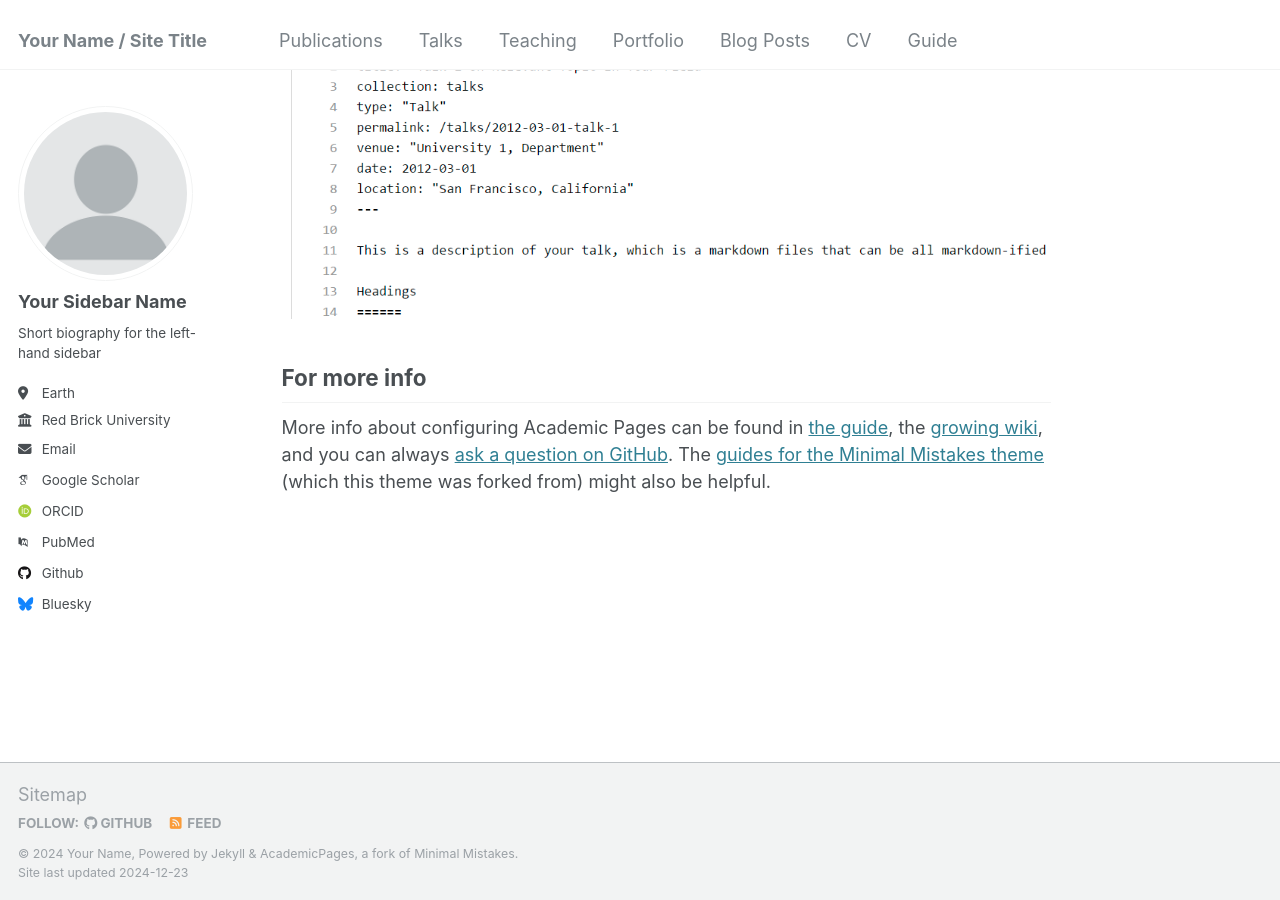
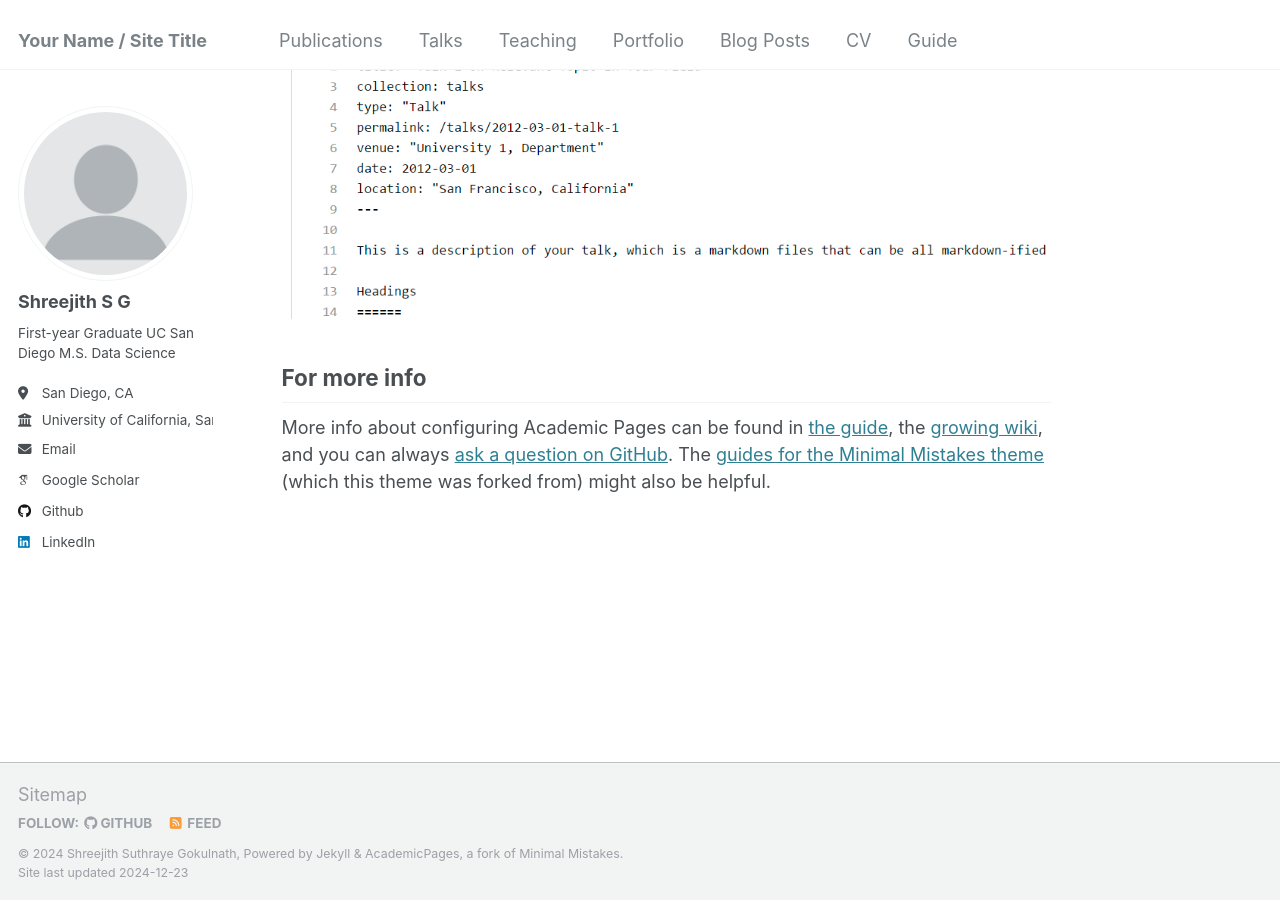
Before and after one commit to ShreejithSG/ShreejithSG.github.io, a Jekyll site: the page built from _pages/about.md, in a window 1280 px wide and 900 px high, scrolled down 2643 px. Built offline with Jekyll 4.4.1, drawn with Linux system fonts in a browser that asks for light colours; some web fonts are replaced.

Commit message:
Update _config.yml

```diff
--- a/_config.yml
+++ b/_config.yml
@@ -10,11 +10,11 @@
 locale                   : "en-US"
 title                    : "Your Name / Site Title"
 title_separator          : "-"
-name                     : &name "Your Name"
-description              : &description "personal description"
-url                      : https://academicpages.github.io # the base hostname & protocol for your site e.g. "https://[your GitHub username].github.io"
+name                     : &name "Shreejith Suthraye Gokulnath"
+description              : &description "First-year Graduate UC San Diego M.S. Data Science"
+url                      : https://shreejithsg.github.io/ # the base hostname & protocol for your site e.g. "https://[your GitHub username].github.io"
 baseurl                  : "" # the subpath of your site, e.g. "/blog"
-repository               : "academicpages/academicpages.github.io"
+repository               : "ShreejithSG/shreejithsg.github.io/"
 
 # Site Author - The following control what appear as part of the author content on the side bar.
 #               If a field is blank the icon and link will not appear, otherwise it will be shown.
@@ -22,21 +22,21 @@ repository               : "academicpages/academicpages.github.io"
 author:
   # Biographic information
   avatar           : "profile.png"
-  name             : "Your Sidebar Name"
+  name             : "Shreejith S G"
   pronouns         : # example: "she/her"
-  bio              : "Short biography for the left-hand sidebar"
-  location         : "Earth"
-  employer         : "Red Brick University"
+  bio              : "First-year Graduate UC San Diego M.S. Data Science"
+  location         : "San Diego, CA"
+  employer         : "University of California, San Diego"
   uri              : # URL
-  email            : "none@example.org"
+  email            : "ssuthrayegokulnath@ucsd.edu"
 
   # Academic websites
   arxiv            : # URL - Update with the correct link to your profile
-  googlescholar    : "https://scholar.google.com/citations?user=PS_CX0AAAAAJ"
+  googlescholar    : "https://scholar.google.com/citations?user=l8FHw3AAAAAJ&hl=en"
   impactstory      : # URL
-  orcid            : "http://orcid.org/yourorcidurl"
+  orcid            : #
   semantic         : # URL
-  pubmed           : "https://www.ncbi.nlm.nih.gov/pubmed/?term=john+snow"
+  pubmed           : #
   researchgate     : # URL
   scopus           : # URL
 
@@ -44,12 +44,12 @@ author:
   bitbucket        : # Username - Update with your username on the site
   codepen          : # Username
   dribbble         : # Username
-  github           : "academicpages"
+  github           : "ShreejithSG"
   kaggle           : # Username
   stackoverflow    : # User number or user number and name (i.e., use "1" or "1/jeff-atwood")
 
   # Social media
-  bluesky          : "bsky.app" # Replace this with you Bluesky username
+  bluesky          : # Replace this with you Bluesky username
   facebook         : # Username
   flickr           : # Username
   foursquare       : # Username
@@ -58,7 +58,7 @@ author:
   keybase          : # Username
   instagram        : # Username
   lastfm           : # Username
-  linkedin         : # Username
+  linkedin         : "shreejithsg"
   mastodon         : # URL
   medium           : # URL
   pinterest        : # Username
```
